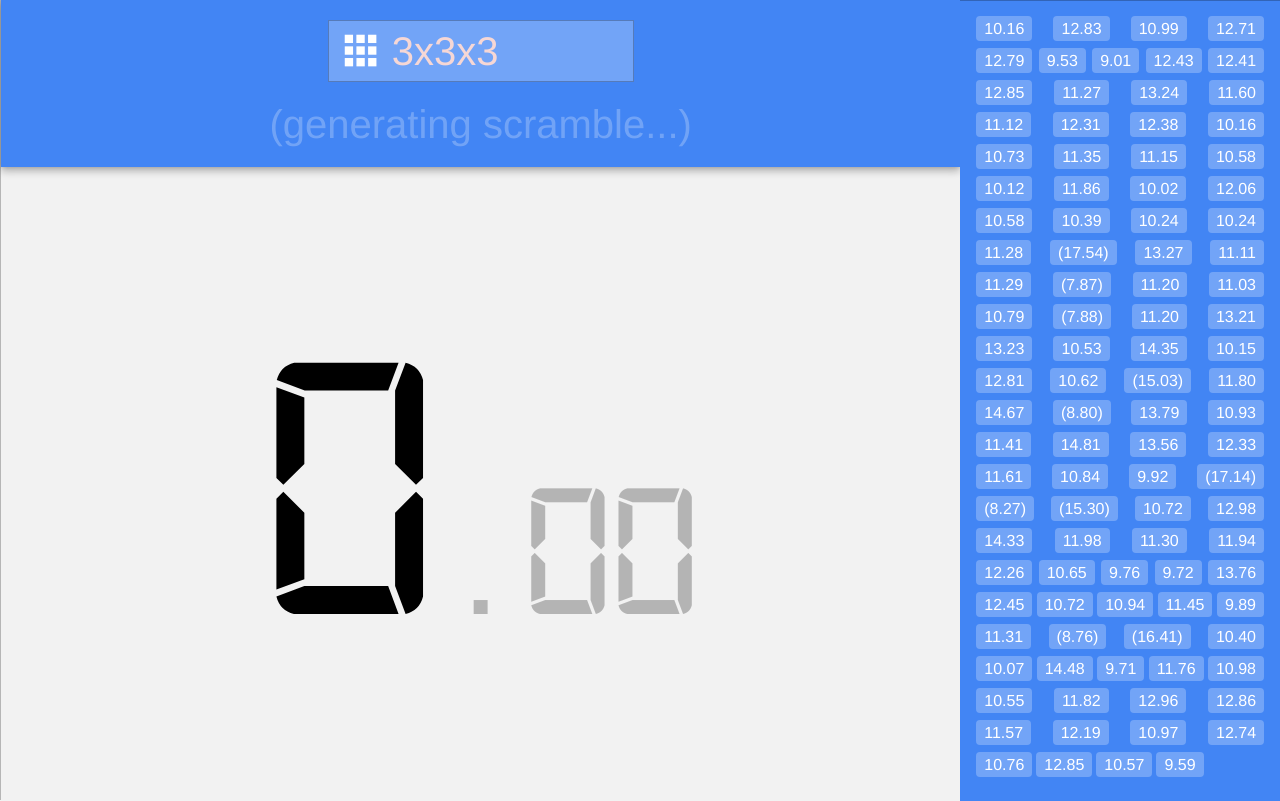
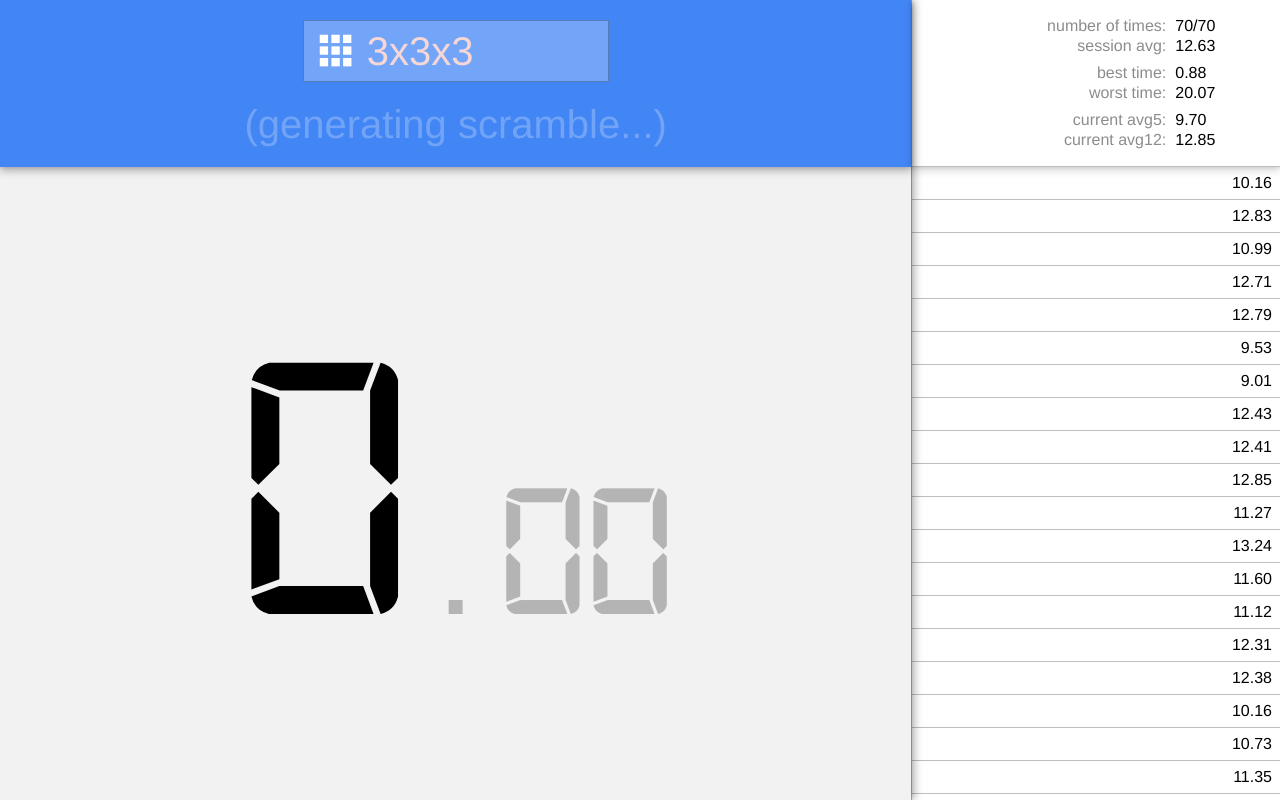
Before and after one commit to cubing/timer, a plain HTML site: page index.html in a window 1280 px wide. Drawn offline with Linux system fonts and the light colour scheme.

Commit message:
Basic session list.

```diff
--- a/index.html
+++ b/index.html
@@ -43,6 +43,24 @@
     </div>
   </div>
   <div class="session">
+  <div class="stats">
+<!-- stats: (hide)<br> -->
+
+<table>
+<tbody>
+  <tr><td>number of times:</td><td>70/70</td></tr>
+  <tr><td>session avg:</td><td>12.63</td></tr>
+</tbody>
+<tbody>
+  <tr><td>best time:</td><td>0.88</td></tr>
+  <tr><td>worst time:</td><td>20.07</td></tr>
+</tbody>
+<tbody>
+  <tr><td>current avg5:</td><td>9.70</td></tr>
+  <tr><td>current avg12:</td><td>12.85</td></tr>
+</tbody>
+</table>
+    </div>
     <div class="results">
 <!--     <a
       class="result">1:02.27</a>
--- a/style.css
+++ b/style.css
@@ -19,7 +19,7 @@ html, body {
 
 body {
   display: flex;
-  background: #f2f2f2;
+  background: white;
 }
 
 * {
@@ -33,6 +33,7 @@ body {
 
 .timer-app {
   height: 100%;
+  width: 100%;
   display: flex;
   flex-direction: column;
   align-items: flex-start;
@@ -41,35 +42,70 @@ body {
 }
 
 .session {
-  flex: 1;
-  background: #4285f4;
+  font-family: Helvetica, Tahoma, sans-serif;
+  flex: 1 1 64px;
+  /* background: #FFFFFF; */
   width: 100%;
   height: 100%;
-  overflow-y: scroll;
   border-top: 1px solid rgba(0, 0, 0, 0.25);
+  display: flex;
+  flex-direction: column;
 }
 
 @media (min-aspect-ratio: 1/1) {
   .timer-app {
     flex-direction: row;
+  }
+  .session {
     border-top: none;
     border-left: 1px solid rgba(0, 0, 0, 0.25);
   }
 }
 
+.stats {
+  border-bottom: 1px solid rgba(0, 0, 0, 0.25);
+  padding: 1em;
+  box-shadow: 0 0 4px rgba(0,0,0,.14), 0px 4px 8px rgba(0,0,0,.14);
+}
+
+.stats table {
+  width: 100%;
+  border-collapse: collapse;
+}
+
+.stats table tbody:not(:first-child) tr:first-child td {
+  padding-top: 0.5em;
+  /*border-top: 1px solid rgba(0, 0, 0, 0.25);*/
+}
+
+.stats table td:first-child {
+  text-align: right;
+  color: rgb(140, 140, 140);
+}
+.stats table td:last-child {
+  padding-left: 0.5em;
+  text-align: left;
+}
+
 .results {
-  margin: 0.75em 1em;
-  color: white;
+  /*margin: 0.75em 1em;*/
+  /* color: white; */
   line-height: 2em;
   text-align: justify;
+  overflow-y: scroll;
 }
 
 .session a {
-  font-family: Helvetica, Tahoma, sans-serif;
-  color: white;
-  background: rgba(255, 255, 255, 0.25);
-  padding: 0.25em 0.5em;
-  border-radius: 0.25em;
+  /* color: white; */
+  padding: 0em 0.5em;
+  box-sizing: border-box;
+  text-align: right;
+  /* background: rgba(255, 255, 255, 0.25); */
+  border-bottom: 1px solid rgba(0, 0, 0, 0.25);
+  /*padding: 0.25em 0.5em;*/
+  /*border-radius: 0.25em;*/
+  width: 100%;
+  display: block;
 }
 
 .current-solve {
@@ -80,6 +116,8 @@ body {
   align-items: flex-start;
   justify-content: center;
   text-align: center;
+  box-shadow: 0 0 4px rgba(0,0,0,.14), 4px 0px 8px rgba(0,0,0,.28);
+  background: #f2f2f2;
 }
 
 
```
